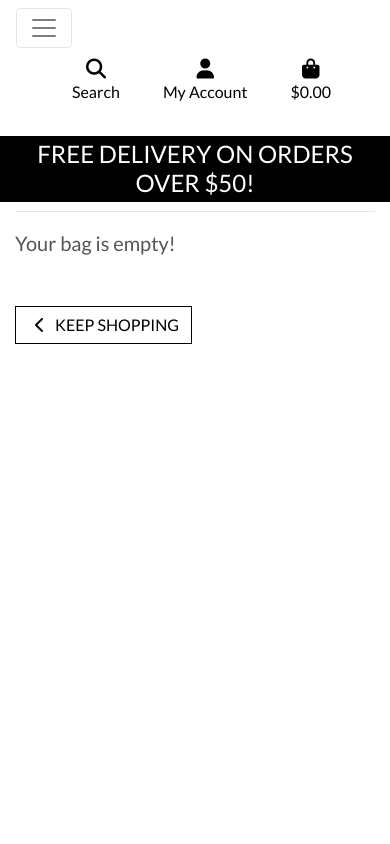
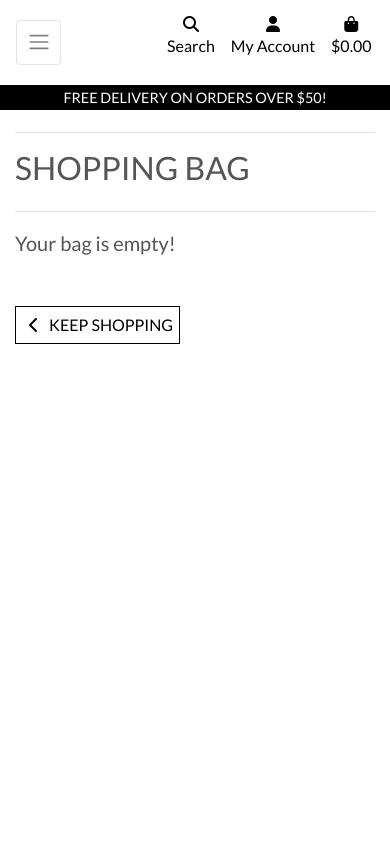
Before and after one commit to Didisimmons/boutique_ado, a Django app: page /bag/ in a window 390 px wide. Run offline with Django 4.2, Linux system fonts and the light colour scheme; some libraries are stand-ins or nearby versions.

Commit message:
refactor the base.css and login/register page

```diff
--- a/static/css/base.css
+++ b/static/css/base.css
@@ -297,4 +297,47 @@ input[name='q']::placeholder { /* change the search boxes placeholder  */
     body {
         height: calc(100vh - 116px);
     }
+
+    /* reduce the size of the main page call-out */
+    .display-4.logo-font.text-black {
+        font-size: 2rem;
+    }
+
+    /* nav links padding */
+    .nav-link {
+        padding: 0.15rem;
+    }
+
+     /* nav links icons */
+    .nav-link i.fa-lg {
+        font-size: 1rem;
+    }
+
+    /* nav bar toggle button */
+    .navbar-toggler {
+        padding: .6rem .6rem;
+        font-size: 1rem;
+    }
+
+    #delivery-banner h4 {
+        font-size: .9rem;
+    }
+
+    /* product detail page */
+    .btn.btn-outline-black.rounded-0,
+    .btn.btn-black.rounded-0 {
+        padding: .375rem .375rem;
+    }
+
+     /* shopping bag page */
+    .btn.btn-outline-black.rounded-0.btn-lg,
+    .btn.btn-black.rounded-0.btn-lg {
+        padding: .375rem .375rem;
+        font-size: .75rem;
+    }
+
+    /* shopping bag page,increment and decrement quantity form */
+    .increment-qty, .decrement-qty {
+        padding: .25rem .5rem !important;
+    }
 }
--- a/templates/includes/main_nav.html
+++ b/templates/includes/main_nav.html
@@ -1,5 +1,11 @@
 <div class="collapse navbar-collapse" id="main-nav">
     <ul class="navbar-nav w-auto mx-auto">
+        <!--display: block. But display: none, on medium and up.So it'll be hidden except for in the mobile menu-->
+        <li class="nav-item d-block d-md-none">
+            <a class="logo-font font-weight-bold nav-link text-black mr-5" href="{% url 'home' %}" id="home-link">
+                Home
+            </a>
+        </li>
         <li class="nav-item dropdown">
             <a class="logo-font font-weight-bold nav-link text-black mr-5" href="#" id="all-products-link" data-toggle="dropdown" aria-haspopup="true" aria-expanded="false">
                 All Products
--- a/templates/includes/mobile_top_header.html
+++ b/templates/includes/mobile_top_header.html
@@ -37,7 +37,7 @@
               {% if request.user.is_superuser %}
                   <a href="{% url 'add_product' %}" class="dropdown-item">Product Management</a>
               {% endif %}
-              <a href="" class="dropdown-item">My Profile</a>
+              <a href="{% url 'profile' %}" class="dropdown-item">My Profile</a>
               <a href="{% url 'account_logout' %}" class="dropdown-item">Logout</a>
           {% else %}
               <a href="{% url 'account_signup' %}" class="dropdown-item">Register</a>
```
